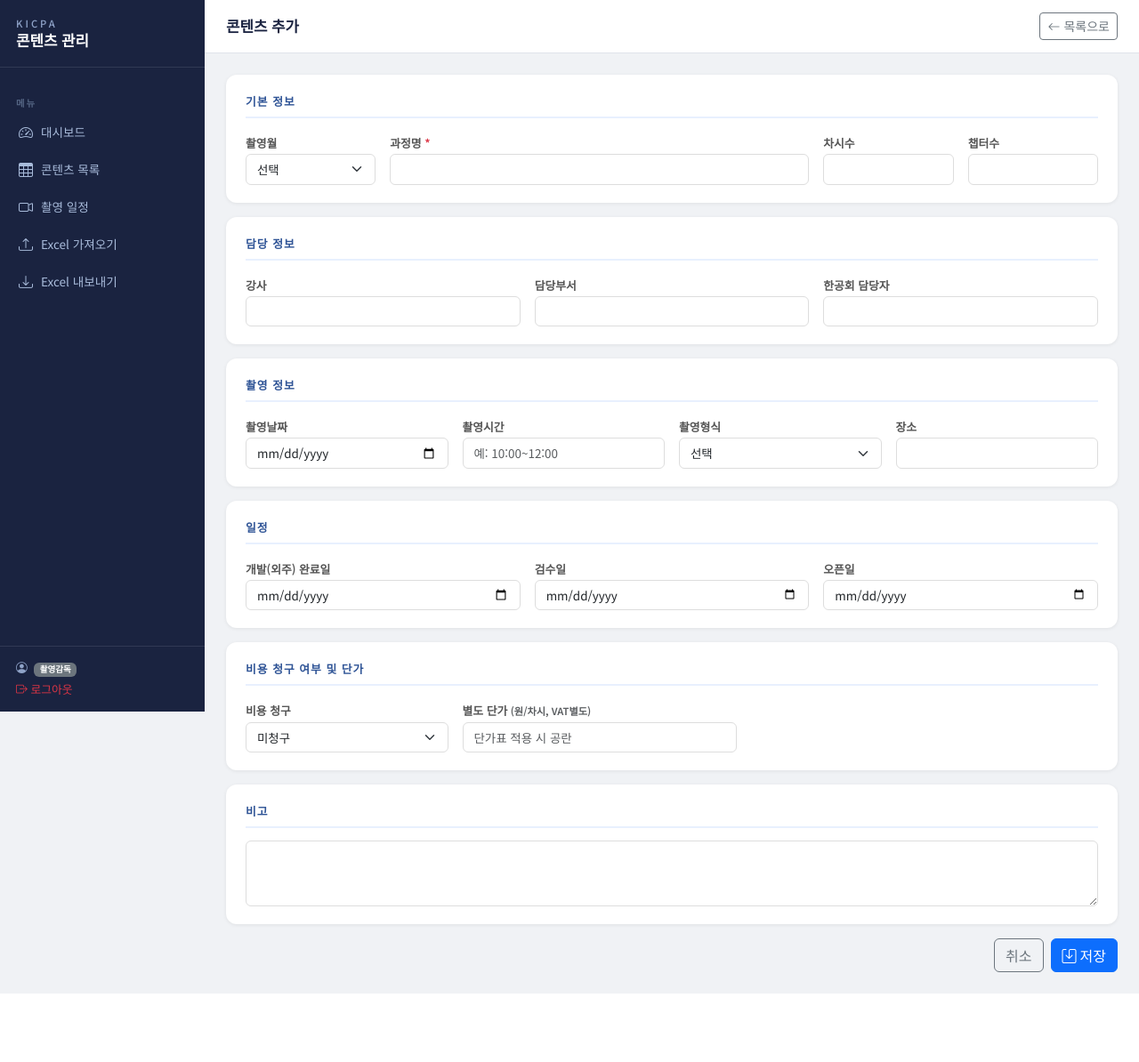
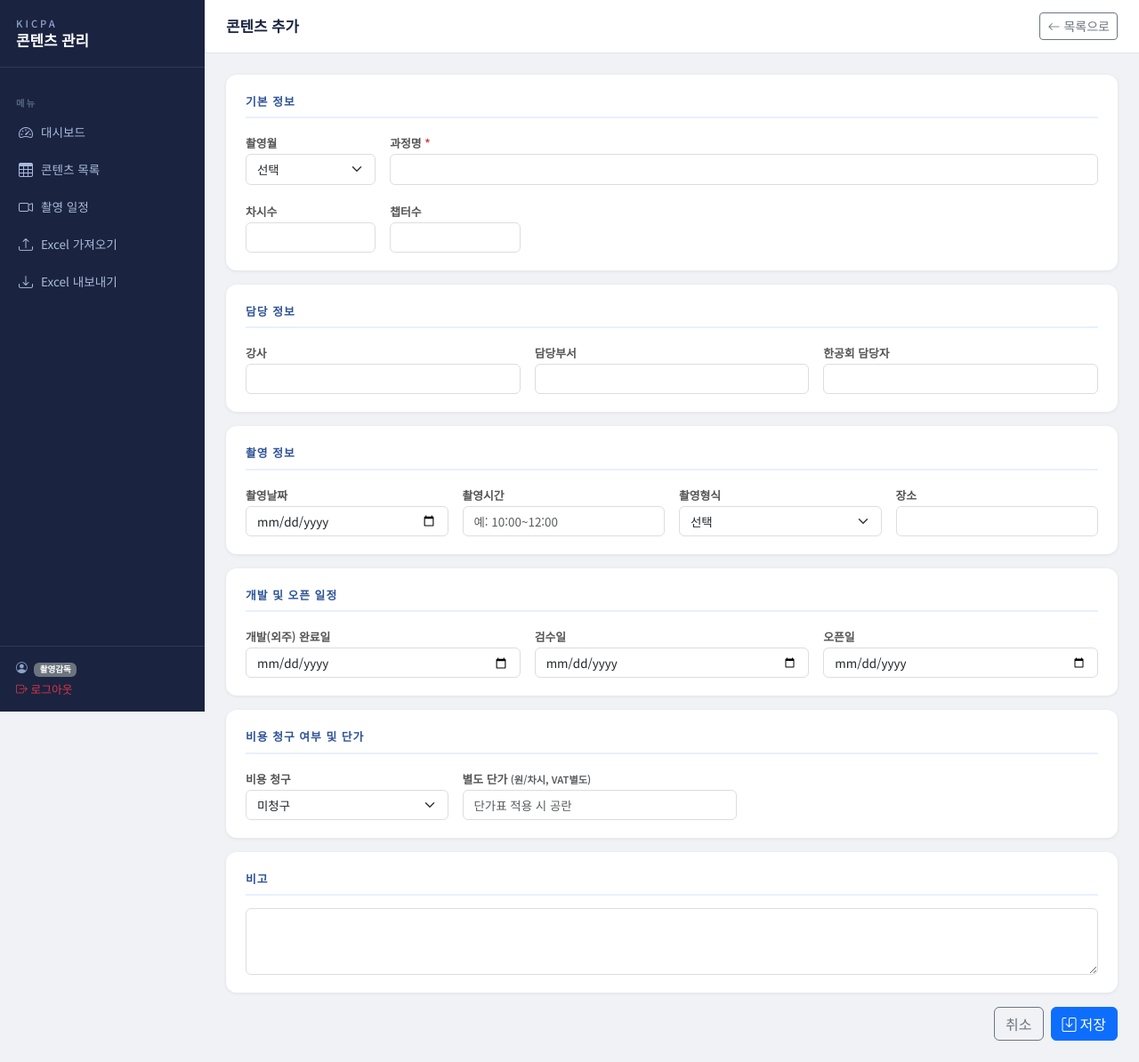
Before and after one commit to adoro-design/kicpa-tool, a FastAPI app: page /content/edit in a window 1280 px wide. Shown: the whole page at 89% size. Before the commit the page ends 1117 px from the top, so only its background shows below. Run offline with FastAPI, Linux system fonts and the light colour scheme; the visitor is signed in with stand-in values (Sample User, id 1).

Commit message:
정산여부 표기

```diff
--- a/templates/content_edit.html
+++ b/templates/content_edit.html
@@ -26,7 +26,7 @@
           {% for m in MONTHS %}<option value="{{ m }}" {% if row and row.shooting_month==m %}selected{% endif %}>{{ m }}</option>{% endfor %}
         </select>
       </div>
-      <div class="col-md-6">
+      <div class="col-md-10">
         <label class="form-label">과정명 <span class="text-danger">*</span></label>
         <input type="text" name="course_name" class="form-control" value="{{ row.course_name or '' }}" required>
       </div>
@@ -91,7 +91,7 @@
 
   <!-- 일정 -->
   <div class="form-section">
-    <div class="form-section-title">일정</div>
+    <div class="form-section-title">개발 및 오픈 일정</div>
     <div class="row g-3">
       <div class="col-md-4">
         <label class="form-label">개발(외주) 완료일</label>
@@ -116,7 +116,7 @@
         <label class="form-label">비용 청구</label>
         <select name="billing" class="form-select">
           <option value="">미청구</option>
-          <option value="Y" {% if row and row.billing=='Y' %}selected{% endif %}>청구완료</option>
+          <option value="Y" {% if row and row.billing %}selected{% endif %}>청구완료</option>
         </select>
       </div>
       <div class="col-md-4">
```
